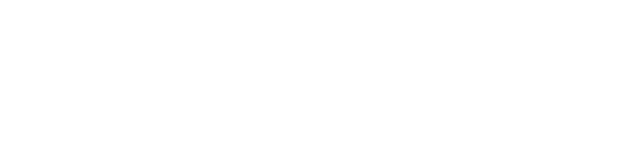
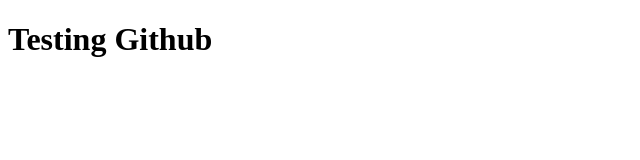
Before and after one commit to lowxcky/niomictask, a plain HTML site: page Tugas Javascript/Tugas 1/index.html in a window 1280 px wide. Shown: the whole page, without its empty margins (0-640 px from the left). Drawn offline with Linux system fonts and the light colour scheme.

Commit message:
edit file javascript

```diff
--- a/Tugas Javascript/Tugas 1/index.html
+++ b/Tugas Javascript/Tugas 1/index.html
@@ -8,5 +8,7 @@
 </head>
 <body>
 
+    <h1>Testing Github</h1>
+
 </body>
 </html>
--- a/Tugas Javascript/Tugas 1/style.css
+++ b/Tugas Javascript/Tugas 1/style.css
@@ -0,0 +1,3 @@
+h1 {
+    color: red; ;text-decoration: dotted;
+}
```
